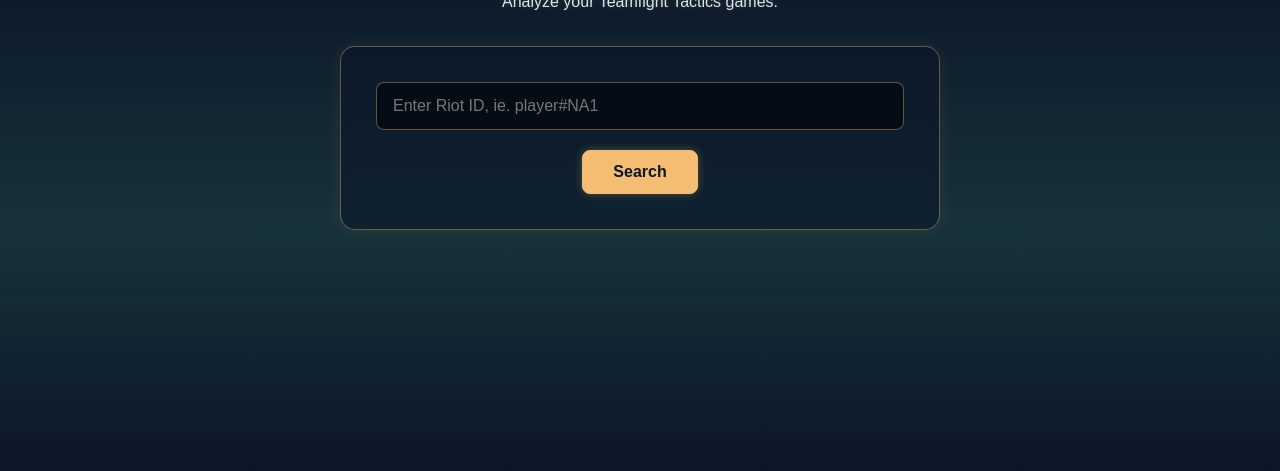
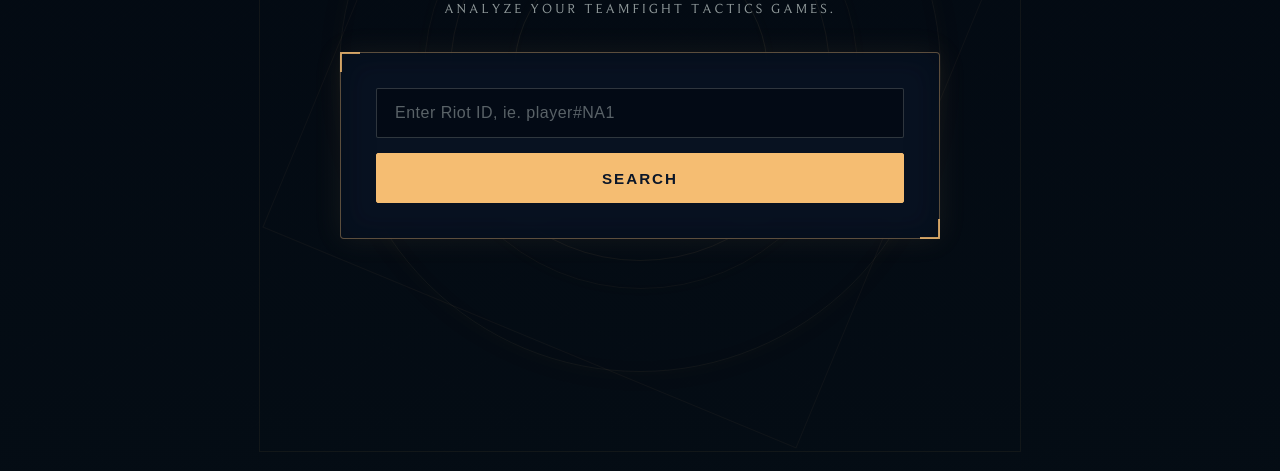
Before and after one commit to AndrewBulatao/tft_analyzer, a plain HTML site: page client/src/index.html in a window 1280 px wide. Shown: the part 329-800 px from the top of the page. Drawn offline with Linux system fonts and the light colour scheme.

Commit message:
Added fonts and new design to the home page.

```diff
--- a/client/src/css/home.css
+++ b/client/src/css/home.css
@@ -1,87 +1,300 @@
+/* Home */
 #home {
   position: relative;
   min-height: 100vh;
   box-sizing: border-box;
+  padding: 80px 20px;
   overflow: hidden;
   display: flex;
   justify-content: center;
   align-items: center;
-  background: linear-gradient(to bottom,#030a12 0%,#0b1628 35%,#18323a 70%,#0b1628 100%);
+  background:
+    linear-gradient(rgba(3,10,18,0.94),rgba(3,10,18,0.94)),
+    repeating-linear-gradient(30deg,rgba(245,189,114,0.025) 0,rgba(245,189,114,0.025) 1px,transparent 1px,transparent 60px),
+    repeating-linear-gradient(150deg,rgba(245,189,114,0.025) 0,rgba(245,189,114,0.025) 1px,transparent 1px,transparent 60px),
+    linear-gradient(to bottom,#030a12,#0b1628,#18323a);
 }
 .home-content {
   position: relative;
-  z-index: 2;
-  width: 90%;
-  max-width: 600px;
+  z-index: 3;
+  width: 90vw;
+  max-width: 850px;
   text-align: center;
 }
 .home-content h1 {
-  margin: 0 0 15px 0;
-  font-size: 3.5rem;
+  margin: 0;
   color: #f5bd72;
-  text-shadow: 0 0 10px rgba(245,189,114,0.5),0 0 25px rgba(245,189,114,0.25);
+  font-size: 4rem;
+  letter-spacing: 4px;
+  text-transform: uppercase;
+  text-shadow: 0 0 10px rgba(245,189,114,0.5),0 0 30px rgba(245,189,114,0.2);
 }
 .home-content h1::before,
 .home-content h1::after {
   content: "✦";
   color: #f5bd72;
   font-size: 1.2rem;
+  vertical-align: middle;
   text-shadow: 0 0 10px rgba(245,189,114,0.8);
 }
 .home-content h1::before {
-  margin-right: 20px;
+  margin-right: 25px;
 }
 .home-content h1::after {
-  margin-left: 20px;
+  margin-left: 25px;
 }
 .home-content > p {
-  margin-bottom: 35px;
-  color: #dce7e3;
-  text-shadow: 0 0 6px rgba(220,231,227,0.2);
+  margin: 15px 0 35px;
+  color: rgba(220,231,227,0.65);
+  font-size: 0.85rem;
+  letter-spacing: 3px;
+  text-transform: uppercase;
 }
 #player-search {
+  position: relative;
+  width: min(600px,90vw);
+  margin: 0 auto;
   padding: 35px;
   box-sizing: border-box;
-  background: rgba(11,22,40,0.6);
-  border: 1px solid rgba(245,189,114,0.4);
-  border-radius: 15px;
-  backdrop-filter: blur(5px);
-  box-shadow: 0 0 20px rgba(245,189,114,0.08);
+  background: rgba(11,22,40,0.72);
+  border: 1px solid rgba(245,189,114,0.35);
+  border-radius: 4px;
+  box-shadow: 0 0 30px rgba(245,189,114,0.08),inset 0 0 30px rgba(3,10,18,0.5);
+  backdrop-filter: blur(8px);
+}
+#player-search::before,
+#player-search::after {
+  content: "";
+  position: absolute;
+  width: 18px;
+  height: 18px;
+  border-color: #f5bd72;
+  border-style: solid;
+  opacity: 0.8;
+}
+#player-search::before {
+  top: -1px;
+  left: -1px;
+  border-width: 2px 0 0 2px;
+}
+#player-search::after {
+  right: -1px;
+  bottom: -1px;
+  border-width: 0 2px 2px 0;
 }
 #riot-id {
   width: 100%;
+  height: 50px;
+  padding: 0 18px;
   box-sizing: border-box;
-  padding: 14px 16px;
   color: #dce7e3;
-  background: rgba(3,10,18,0.8);
-  border: 1px solid rgba(245,189,114,0.4);
-  border-radius: 8px;
+  background: rgba(3,10,18,0.75);
+  border: 1px solid rgba(220,231,227,0.2);
+  border-radius: 2px;
   outline: none;
   font-size: 1rem;
+  letter-spacing: 0.5px;
   transition: 0.3s ease;
 }
 #riot-id::placeholder {
-  color: rgba(220,231,227,0.5);
+  color: rgba(220,231,227,0.4);
 }
 #riot-id:focus {
-  border-color: #f5bd72;
-  box-shadow: 0 0 12px rgba(245,189,114,0.3);
+  border-color: rgba(245,189,114,0.8);
+  box-shadow: 0 0 12px rgba(245,189,114,0.2);
 }
 #player-search button {
-  margin-top: 20px;
-  padding: 12px 30px;
+  width: 100%;
+  height: 50px;
+  margin-top: 15px;
   color: #0b1628;
   background: #f5bd72;
   border: 1px solid #f5bd72;
-  border-radius: 8px;
+  border-radius: 2px;
+  font-size: 0.95rem;
   font-weight: bold;
-  font-size: 1rem;
+  letter-spacing: 2px;
+  text-transform: uppercase;
   cursor: pointer;
   transition: 0.3s ease;
-  box-shadow: 0 0 8px rgba(245,189,114,0.3);
 }
 #player-search button:hover {
   background: #ffd58f;
-  box-shadow: 0 0 15px rgba(245,189,114,0.7);
+  border-color: #ffd58f;
+  box-shadow: 0 0 18px rgba(245,189,114,0.5);
   transform: translateY(-2px);
 }
+#player-search button:active {
+  transform: translateY(0);
+}
+
+.home-orb {
+  position: absolute;
+  width: 600px;
+  height: 600px;
+  left: 50%;
+  top: 50%;
+  transform: translate(-50%,-50%);
+  border: 1px solid rgba(245,189,114,0.1);
+  border-radius: 50%;
+  box-shadow: 0 0 30px rgba(245,189,114,0.035),0 0 70px rgba(245,189,114,0.025),inset 0 0 40px rgba(245,189,114,0.02);
+  pointer-events: none;
+  z-index: 1;
+  animation: orbPulse 6s ease-in-out infinite;
+}
+.home-orb::before {
+  content: "";
+  position: absolute;
+  width: 72%;
+  height: 72%;
+  left: 14%;
+  top: 14%;
+  border: 1px solid rgba(245,189,114,0.08);
+  border-radius: 50%;
+  box-shadow: 0 0 20px rgba(245,189,114,0.03),inset 0 0 20px rgba(245,189,114,0.02);
+}
+.home-orb::after {
+  content: "";
+  position: absolute;
+  width: 42%;
+  height: 42%;
+  left: 29%;
+  top: 29%;
+  border: 1px solid rgba(255,213,143,0.12);
+  border-radius: 50%;
+  box-shadow: 0 0 18px rgba(255,213,143,0.04),inset 0 0 15px rgba(255,213,143,0.025);
+}
+.home-orb-ring {
+  position: absolute;
+  width: 760px;
+  height: 760px;
+  left: 50%;
+  top: 50%;
+  transform: translate(-50%,-50%) rotate(45deg);
+  border: 1px solid rgba(245,189,114,0.055);
+  pointer-events: none;
+  z-index: 1;
+  animation: orbRotate 40s linear infinite;
+}
+.home-orb-ring::before {
+  content: "";
+  position: absolute;
+  inset: 12%;
+  border: 1px solid rgba(245,189,114,0.045);
+  transform: rotate(22.5deg);
+}
+.home-orb-ring::after {
+  content: "";
+  position: absolute;
+  inset: 25%;
+  border: 1px solid rgba(245,189,114,0.06);
+  border-radius: 50%;
+}
+@keyframes orbPulse {
+  0%,
+  100% {
+    opacity: 0.55;
+    box-shadow: 0 0 30px rgba(245,189,114,0.035),0 0 70px rgba(245,189,114,0.025),inset 0 0 40px rgba(245,189,114,0.02);
+  }
+  50% {
+    opacity: 0.75;
+    box-shadow: 0 0 40px rgba(245,189,114,0.06),0 0 90px rgba(245,189,114,0.04),inset 0 0 50px rgba(245,189,114,0.03);
+  }
+}
+@keyframes orbRotate {
+  from {
+    transform: translate(-50%,-50%) rotate(45deg);
+  }
+  to {
+    transform: translate(-50%,-50%) rotate(405deg);
+  }
+}
+#home .stars {
+  position: absolute;
+  inset: 0;
+  width: 100%;
+  height: 100%;
+  z-index: 1;
+  pointer-events: none;
+}
+#home .star {
+  position: absolute;
+  width: 3px;
+  height: 3px;
+  border-radius: 50%;
+  background: #f5bd72;
+  box-shadow: 0 0 6px rgba(245,189,114,0.7);
+  animation: homeTwinkle 3s infinite ease-in-out;
+}
+@keyframes homeTwinkle {
+  0%,
+  100% {
+    opacity: 0.2;
+    transform: scale(0.7);
+  }
+  50% {
+    opacity: 0.9;
+    transform: scale(1.2);
+  }
+}
+#error-message {
+  margin: 15px 0 0;
+  color: #f5bd72;
+  text-shadow: 0 0 8px rgba(245,189,114,0.3);
+}
+#loading-circle {
+  margin: 20px auto 0;
+}
+@media (max-width: 700px) {
+  #home {
+    padding: 50px 15px;
+  }
+  .home-content h1 {
+    font-size: 2.7rem;
+    letter-spacing: 2px;
+  }
+  .home-content h1::before,
+  .home-content h1::after {
+    font-size: 0.9rem;
+  }
+  .home-content h1::before {
+    margin-right: 10px;
+  }
+  .home-content h1::after {
+    margin-left: 10px;
+  }
+  .home-content > p {
+    font-size: 0.7rem;
+    letter-spacing: 2px;
+  }
+  #player-search {
+    padding: 25px;
+  }
+  .home-orb {
+    width: 450px;
+    height: 450px;
+  }
+  .home-orb-ring {
+    width: 550px;
+    height: 550px;
+  }
+}
+@media (max-width: 450px) {
+  .home-content h1 {
+    font-size: 2.2rem;
+  }
+  .home-content > p {
+    line-height: 1.6;
+  }
+  #player-search {
+    padding: 20px;
+  }
+  .home-orb {
+    width: 350px;
+    height: 350px;
+  }
+  .home-orb-ring {
+    width: 430px;
+    height: 430px;
+  }
+}
--- a/client/src/css/style.css
+++ b/client/src/css/style.css
@@ -1,9 +1,21 @@
 body {
   margin: 0;
   min-height: 100vh;
-  font-family: Arial,sans-serif;
+  font-family: 'Beaufort',sans-serif;
   color: #dce7e3;
 }
+
+@font-face {
+  font-family: 'Beaufort';
+  src: url('../fonts/Beaufort-Regular.ttf') format('truetype');
+  font-weight: normal;
+}
+@font-face {
+  font-family: 'Beaufort';
+  src: url('../fonts/Beaufort-Bold.ttf') format('truetype');
+  font-weight: bold;
+}
+
 #error-message {
   color: #f5bd72;
   display: none;
--- a/client/src/index.html
+++ b/client/src/index.html
@@ -13,6 +13,8 @@
 <!-- HOME SECTION -->
     <section id="home">
     <div class="stars"></div>
+    <div class="home-orb"></div>
+    <div class="home-orb-ring"></div>
     <div class="home-content">
         <h1>TFT Analyzer</h1>
         <p>Analyze your Teamfight Tactics games.</p>
```
Also changed, not shown: README.md, client/src/fonts/Beaufort-Bold.ttf (added), client/src/fonts/Beaufort-Regular.ttf (added), server/README.md (added). Lines whose indentation alone changed are shown as unchanged.
